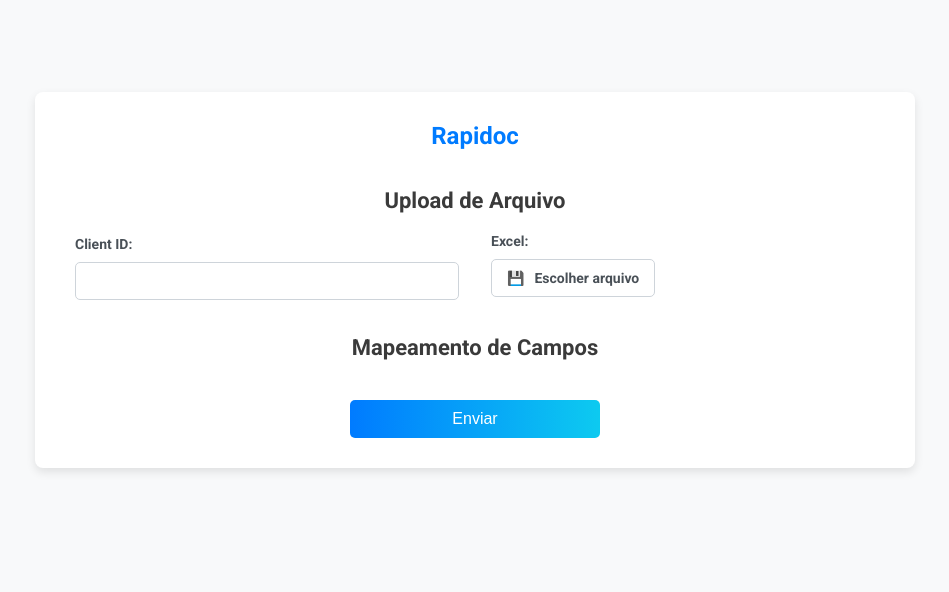
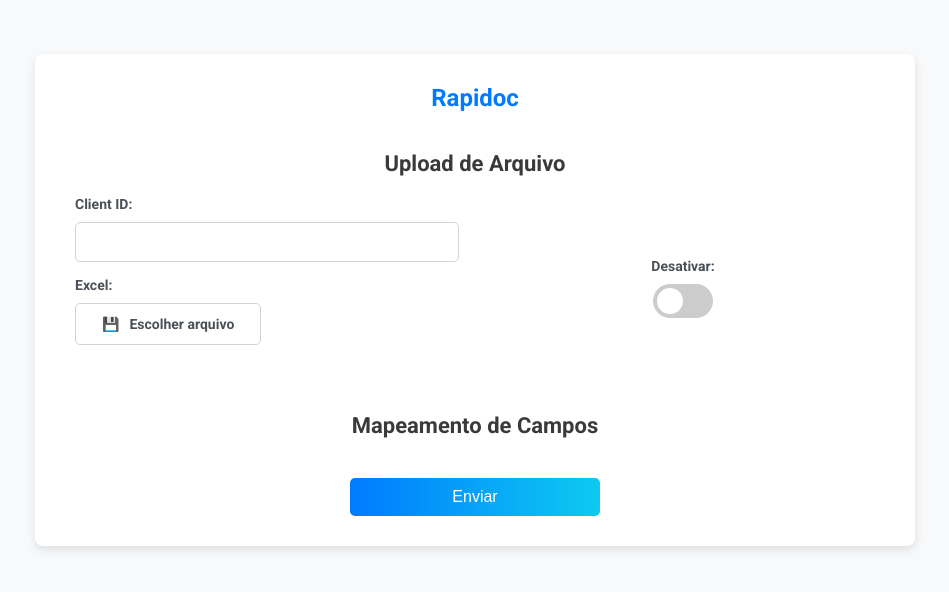
Before and after one commit to fabianocar/importFile, a React (Create React App) app: page / in a window 1280 px wide. Shown: the part 128-720 px from the top of the page, without its empty margins (165-1114 px from the left). Built offline with nearby package versions, Linux system fonts and the light colour scheme.

Commit message:
feat: Added toggle e fix layout

```diff
--- a/src/components/UploadExcel.css
+++ b/src/components/UploadExcel.css
@@ -11,6 +11,8 @@
   justify-content: center;
   min-height: 100vh;
   background: #f8f9fa;
+  padding: 20px;
+  margin: 0 auto;
 }
 
 form {
@@ -47,8 +49,27 @@
   width: 100%;
   margin-bottom: 15px;
   display: flex;
+  flex-direction: row;
+  align-items: flex-start;
+  justify-content: space-between;
+}
+
+.client-id-group {
+  width: 48%;
+  display: flex;
   flex-direction: column;
-  align-items: center;
+  align-items: flex-start;
+  margin-bottom: 15px;
+  margin-right: 10px;
+}
+
+.file-upload-group {
+  width: 100%;
+  display: flex;
+  flex-direction: column;
+  align-items: flex-start;
+  margin-top: 15px;
+  margin-bottom: 15px;
 }
 
 label {
@@ -70,6 +91,7 @@
   margin-top: 5px;
   box-sizing: border-box;
   transition: border-color 0.3s ease;
+  height: 40px;
 }
 
 input[type="text"]:focus,
@@ -85,7 +107,6 @@
 
 .custom-file-upload {
   display: inline-block;
-  padding: 10px 15px;
   cursor: pointer;
   border: 1px solid #ced4da;
   border-radius: 5px;
@@ -93,6 +114,12 @@
   background: #ffffff;
   transition: border-color 0.3s ease;
   margin-top: 5px;
+  width: 100%;
+  text-align: center;
+  height: 40px;
+  display: flex;
+  align-items: center;
+  justify-content: center;
 }
 
 .custom-file-upload:hover {
@@ -108,6 +135,24 @@
   margin-left: 10px;
   font-size: 14px;
   color: #495057;
+  max-width: 200px;
+  white-space: nowrap;
+  overflow: hidden;
+  text-overflow: ellipsis;
+}
+
+.file-name-display {
+  width: 100%;
+  padding: 10px 15px;
+  border: 1px solid #ced4da;
+  border-radius: 5px;
+  font-size: 14px;
+  margin-top: 5px;
+  box-sizing: border-box;
+  white-space: nowrap;
+  overflow: hidden;
+  text-overflow: ellipsis;
+  margin-left: 0;
 }
 
 select {
@@ -260,6 +305,61 @@
   outline: none;
 }
 
+.toggle-group {
+  width: 48%;
+  display: flex;
+  flex-direction: column;
+  align-items: center;
+  margin-left: 10px;
+  margin-top: 5px;
+}
+
+.toggle-switch {
+  position: relative;
+  display: inline-block;
+  width: 60px;
+  height: 34px;
+  margin-top: 5px;
+}
+
+.toggle-switch input {
+  opacity: 0;
+  width: 0;
+  height: 0;
+}
+
+.slider {
+  position: absolute;
+  cursor: pointer;
+  top: 0;
+  left: 0;
+  right: 0;
+  bottom: 0;
+  background-color: #ccc;
+  transition: 0.4s;
+  border-radius: 34px;
+}
+
+.slider:before {
+  position: absolute;
+  content: "";
+  height: 26px;
+  width: 26px;
+  left: 4px;
+  bottom: 4px;
+  background-color: white;
+  transition: 0.4s;
+  border-radius: 50%;
+}
+
+input:checked + .slider {
+  background-color: #007bff;
+}
+
+input:checked + .slider:before {
+  transform: translateX(26px);
+}
+
 @media (max-width: 500px) {
   form {
     padding: 20px;
--- a/src/components/UploadExcel.js
+++ b/src/components/UploadExcel.js
@@ -8,6 +8,7 @@
   const dispatch = useDispatch();
   const [clientId, setClientId] = useState('');
   const [file, setFile] = useState(null);
+  const [fileName, setFileName] = useState('');
   const [headers, setHeaders] = useState([]);
   const [mapping, setMapping] = useState({
     name: '',
@@ -24,11 +25,13 @@
   });
   const [fields, setFields] = useState([]);
   const [selectedField, setSelectedField] = useState('');
+  const [toggle, setToggle] = useState(false);
 
   const handleClientIdChange = (e) => setClientId(e.target.value);
   const handleFileChange = (e) => {
     const selectedFile = e.target.files[0];
     setFile(selectedFile);
+    setFileName(selectedFile.name);
     if (selectedFile) {
       const reader = new FileReader();
       reader.onload = (event) => {
@@ -75,7 +78,8 @@
       const payload = {
         clientId,
         fileContent,
-        mapping: JSON.stringify(filteredMapping)
+        mapping: JSON.stringify(filteredMapping),
+        toggle
       };
 
       console.log(payload);
@@ -96,12 +100,22 @@
           <div className="client-id-group">
             <label>Client ID:</label>
             <input type="text" value={clientId} onChange={handleClientIdChange} />
+            <div className="file-upload-group">
+              <label>Excel:</label>
+              <label className="custom-file-upload">
+                <input type="file" accept=".xlsx, .xls, .csv" onChange={handleFileChange} />
+                Escolher arquivo
+              </label>
+            </div>
+            {fileName && (
+              <div className="file-name-display">{fileName}</div>
+            )}
           </div>
-          <div className="file-upload-group">
-            <label>Excel:</label>
-            <label className="custom-file-upload">
-              <input type="file" accept=".xlsx, .xls, .csv" onChange={handleFileChange} />
-              Escolher arquivo
+          <div className="toggle-group">
+            <label>Desativar:</label>
+            <label className="toggle-switch">
+              <input type="checkbox" checked={toggle} onChange={() => setToggle(!toggle)} />
+              <span className="slider round"></span>
             </label>
           </div>
         </div>
```
